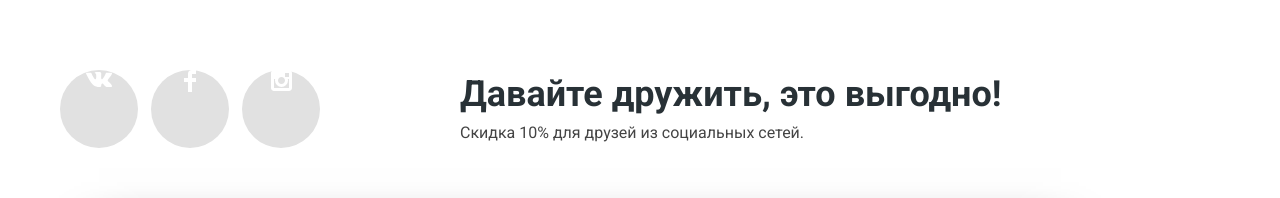
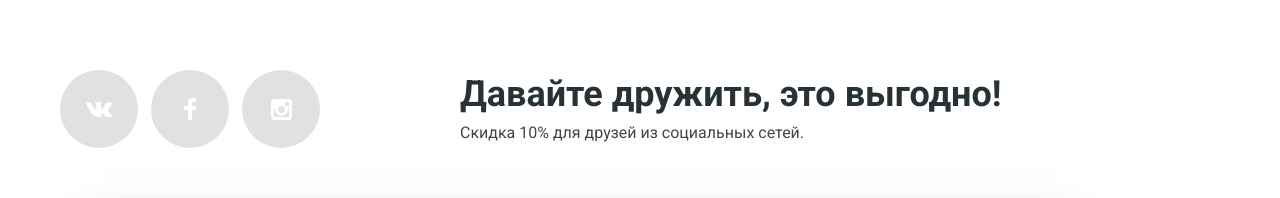
Before and after one commit to gorushkin/18378-nerds, a plain HTML site: page index.html in a window 1280 px wide. Shown: the part 2257-2455 px from the top of the page. Drawn offline with Linux system fonts and the light colour scheme.

Commit message:
Исправил иконки соц сетей

```diff
--- a/css/style.css
+++ b/css/style.css
@@ -880,21 +880,16 @@ input[type="radio"].visually-hidden {
   margin-right: 140px;
 }
 .social-button {
-  display: inline-block;
+  display: flex;
   width: 78px;
   height: 78px;
   border-radius: 50%;
   margin-right: 13px;
   background-color: #e1e1e1;
-  position: relative;
+  align-items: center;
+  justify-content: center;
 }
 
-
-.social-button {
-  text-align: center;
-  display: block;
-  vertical-align: middle;
-}
 .social-button:hover,
 .social-button:focus {
   background-color: #e74246;
```
